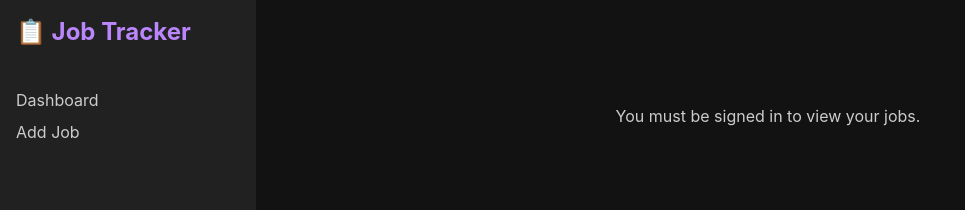
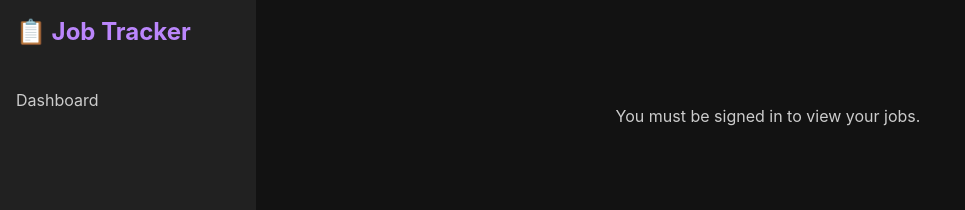
Before and after one commit to adamsmithdev/persuit, a Next.js app: page / in a window 1280 px wide. Shown: the top 210 px of the page, without its empty margins (0-965 px from the left). Built offline with nearby package versions, Linux system fonts and the light colour scheme; no server answers.

Commit message:
Removing 'add job' from sidebar

```diff
--- a/src/components/Sidebar.tsx
+++ b/src/components/Sidebar.tsx
@@ -12,9 +12,6 @@ export default function Sidebar() {
       <nav className="flex flex-col gap-2">
         <Link href="/" className="hover:text-[var(--accent)]">
           Dashboard
-        </Link>
-        <Link href="/job/new" className="hover:text-[var(--accent)]">
-          Add Job
         </Link>
         {/* Add more links here */}
       </nav>
```
